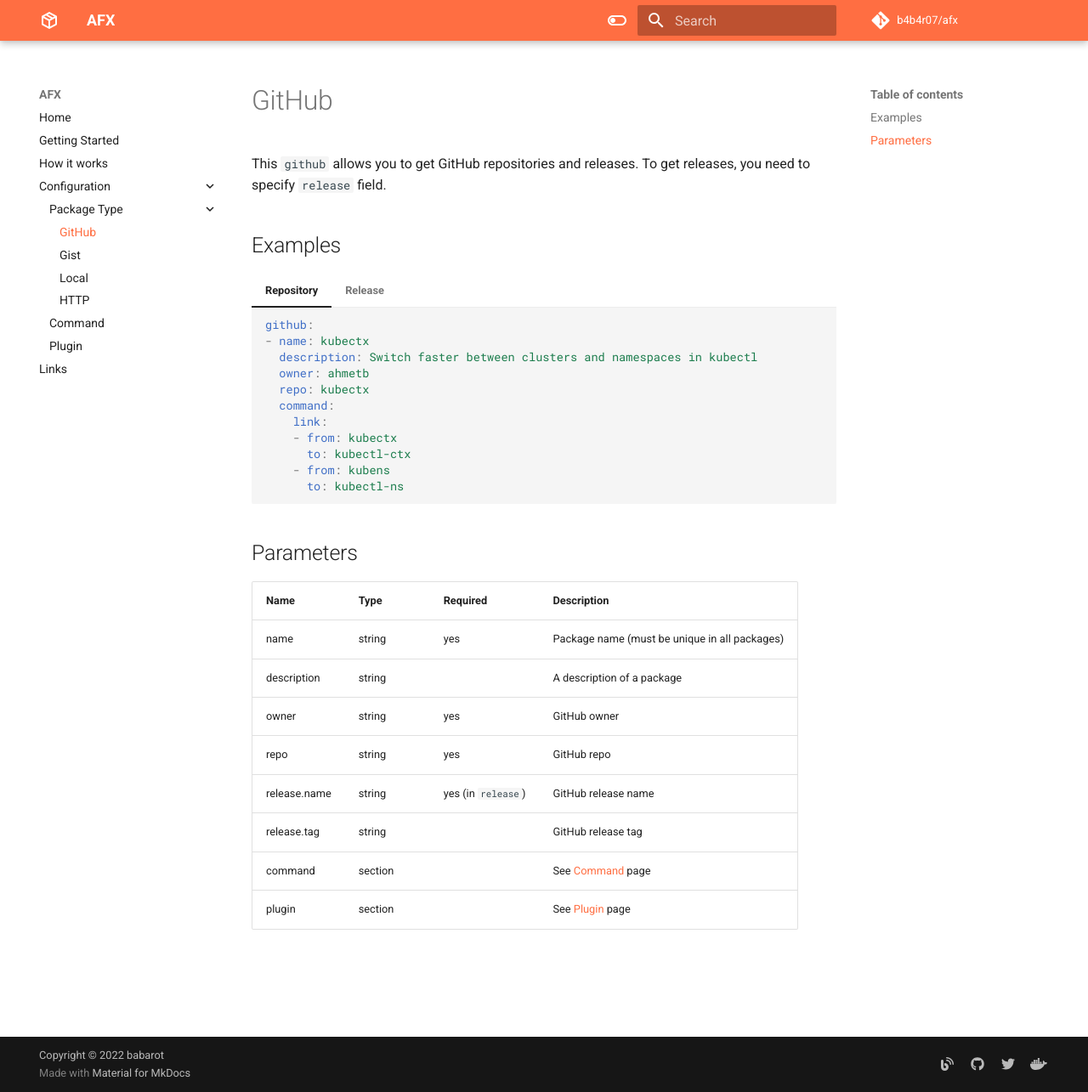
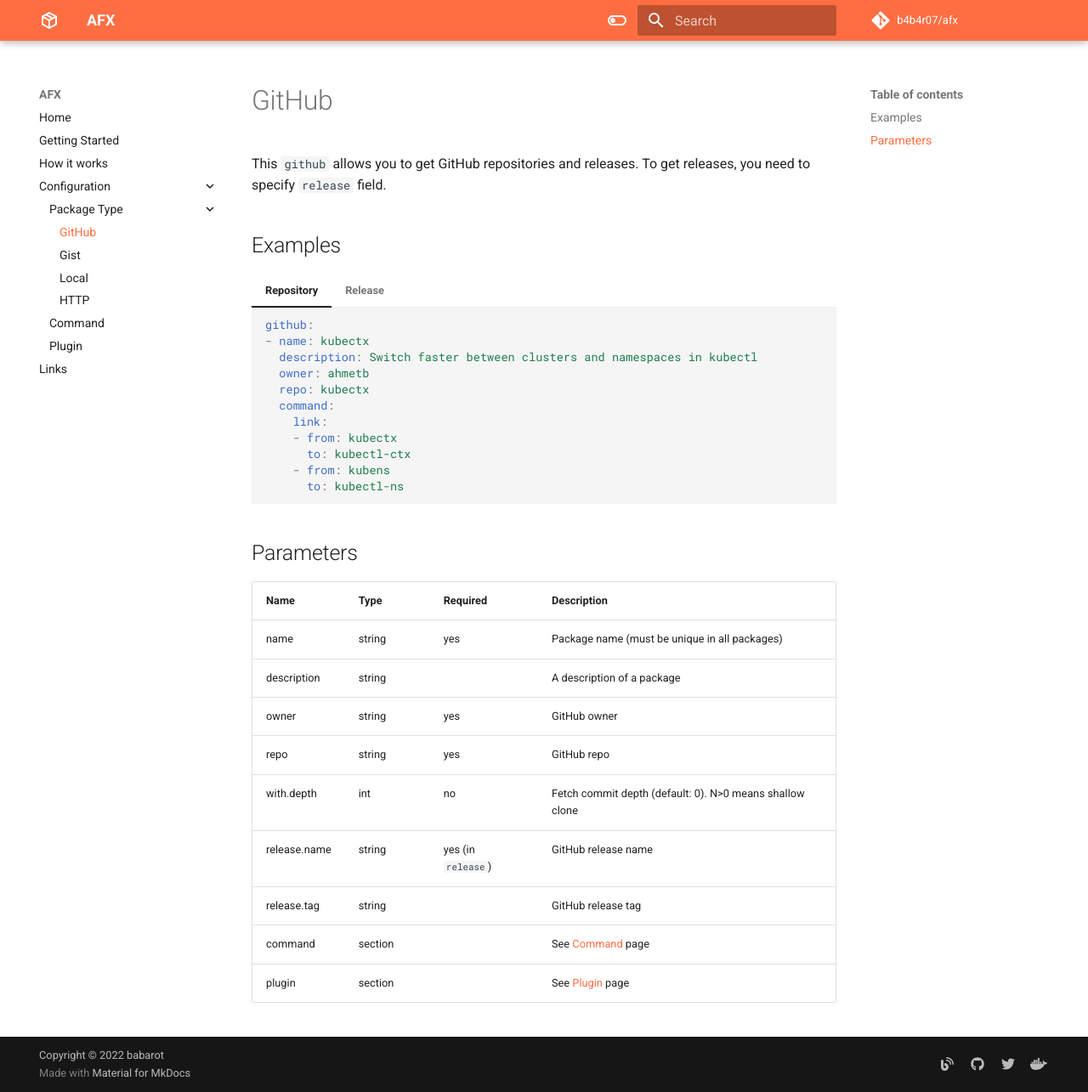
Before and after one commit to babarot/afx, an MkDocs documentation site: the page built from docs/configuration/package/github.md, in a window 1280 px wide and 1285 px high. Shown: the whole window at 85% size. Built offline with MkDocs 1.6.1 and Material for MkDocs 9.7.7, drawn with Linux system fonts in a browser that asks for light colours; comment, search, counter and statistics services are not loaded.

Commit message:
Add docs about shallow clone

```diff
--- a/docs/configuration/package/github.md
+++ b/docs/configuration/package/github.md
@@ -43,6 +43,7 @@ name | string | yes | Package name (must be unique in all packages)
 description | string | | A description of a package
 owner | string | yes | GitHub owner
 repo | string | yes | GitHub repo
+with.depth | int | no | Fetch commit depth (default: 0). N>0 means shallow clone
 release.name | string | yes (in `release`) | GitHub release name
 release.tag | string | | GitHub release tag
 command | section | | See [Command](../command.md) page
```
